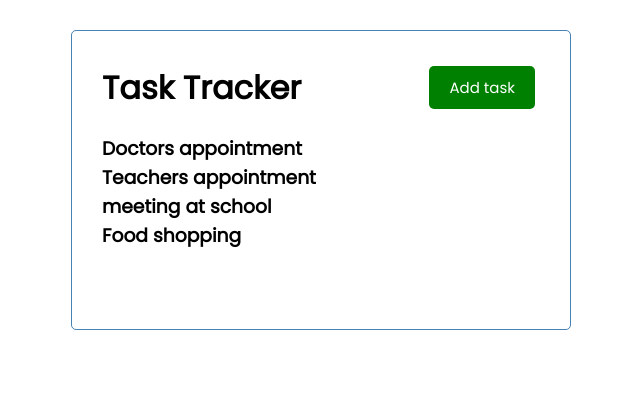
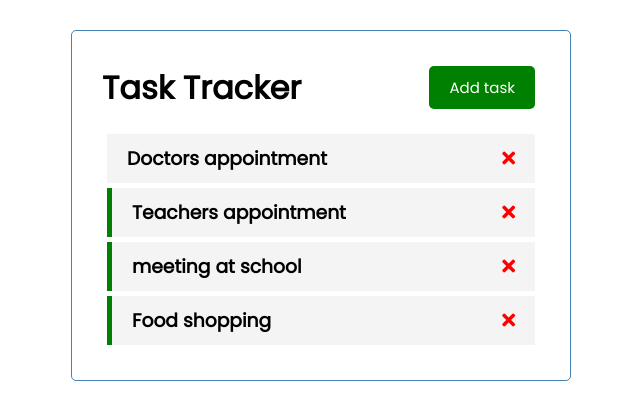
Before and after one commit to davidnene/vuejs_learn, a Vue app in the folder task-planner/: page / in a window 1280 px wide. Shown: the top 420 px of the page, without its empty margins (319-959 px from the left). Built offline with nearby package versions, Linux system fonts and the light colour scheme.

Commit message:
Passing data to components

```diff
--- a/task-planner/public/index.html
+++ b/task-planner/public/index.html
@@ -5,6 +5,10 @@
     <meta http-equiv="X-UA-Compatible" content="IE=edge">
     <meta name="viewport" content="width=device-width,initial-scale=1.0">
     <link rel="icon" href="<%= BASE_URL %>favicon.ico">
+    <link
+      rel="stylesheet"
+      href="https://cdnjs.cloudflare.com/ajax/libs/font-awesome/5.15.2/css/all.min.css"
+    />
     <title><%= htmlWebpackPlugin.options.title %></title>
   </head>
   <body>
--- a/task-planner/src/App.vue
+++ b/task-planner/src/App.vue
@@ -25,18 +25,22 @@ export default {
       {
         id: 1,
         text: "Doctors appointment",
+        reminder: false,
       },
       {
         id: 2,
         text: "Teachers appointment",
+        reminder: true,
       },
       {
         id: 3,
         text: "meeting at school",
+        reminder: true,
       },
       {
         id: 4,
         text: "Food shopping",
+        reminder: true,
       },
     ];
   },
--- /dev/null
+++ b/task-planner/src/components/Task.vue
@@ -0,0 +1,40 @@
+<template>
+  <div :class="[task.reminder ? 'reminder' : '', 'task']">
+    <h3>
+      {{ task.text }}
+      <i class="fas fa-times"></i>
+    </h3>
+  </div>
+</template>
+
+<script>
+export default {
+  name: "TaskItem",
+  props: {
+    task: Object,
+  },
+};
+</script>
+
+<style scope>
+.fas {
+  color: red;
+}
+
+.task {
+  background: #f4f4f4;
+  margin: 5px;
+  padding: 10px 20px;
+  cursor: pointer;
+}
+
+.task.reminder {
+  border-left: 5px solid green;
+}
+
+.task h3 {
+  display: flex;
+  align-items: center;
+  justify-content: space-between;
+}
+</style>
--- a/task-planner/src/components/Tasks.vue
+++ b/task-planner/src/components/Tasks.vue
@@ -1,14 +1,19 @@
 <template>
   <div :key="task.id" v-for="task in tasks">
-    <h3>{{ task.text }}</h3>
+    <Task :task="task" />
   </div>
 </template>
 
 <script>
+import Task from "./Task.vue";
+
 export default {
   name: "TasksItem",
   props: {
     tasks: Array,
   },
+  components: {
+    Task,
+  },
 };
 </script>
```
